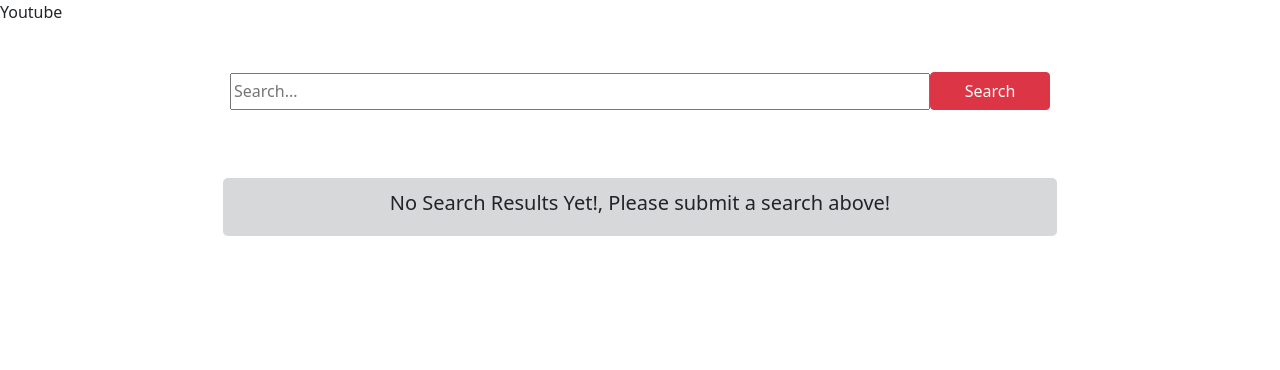
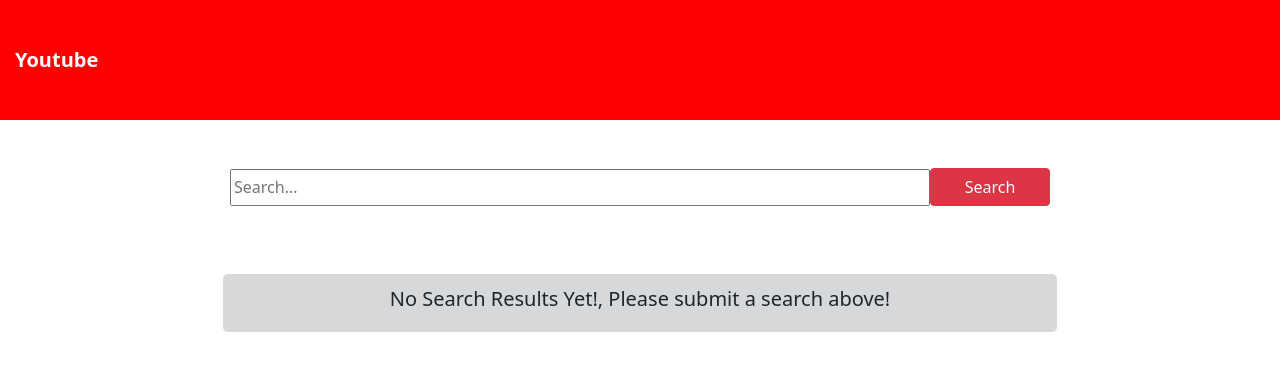
Before and after one commit to GalaticGamingBros/youtube-clone, a React (Create React App) app: page / in a window 1280 px wide. Shown: the top 370 px of the page. Built offline with nearby package versions, Linux system fonts and the light colour scheme.

Commit message:
navbar added

```diff
--- a/src/App.js
+++ b/src/App.js
@@ -1,11 +1,12 @@
 import "./App.scss";
-import Main from "./Components/Main/Main";
+import Main from "./components/Main/Main";
+import NavBar from "./components/NavBar/NavBar";
 
 function App() {
   return (
     <div>
-      <header>Youtube</header>
-      <Main />
+      <NavBar />
+        <Main />
     </div>
   );
 }
--- a/src/App.scss
+++ b/src/App.scss
@@ -28,3 +28,16 @@
     margin-bottom: 4px;
     width: 120px;
 }
+
+.nav {
+    background-color: red;
+    color: white;
+    font-size: 16px;
+    padding: 30px;
+}
+
+#youtube {
+    padding: 15px;
+    font-size: 20px;
+    color: white;
+}
--- a/src/Components/NavBar/NavBar.js
+++ b/src/Components/NavBar/NavBar.js
@@ -0,0 +1,13 @@
+import React from "react";
+
+
+const NavBar = () => {
+    return (
+        <header className="nav">
+            <strong id='youtube'>Youtube</strong>
+
+        </header>
+    )
+}
+
+export default NavBar;
```
